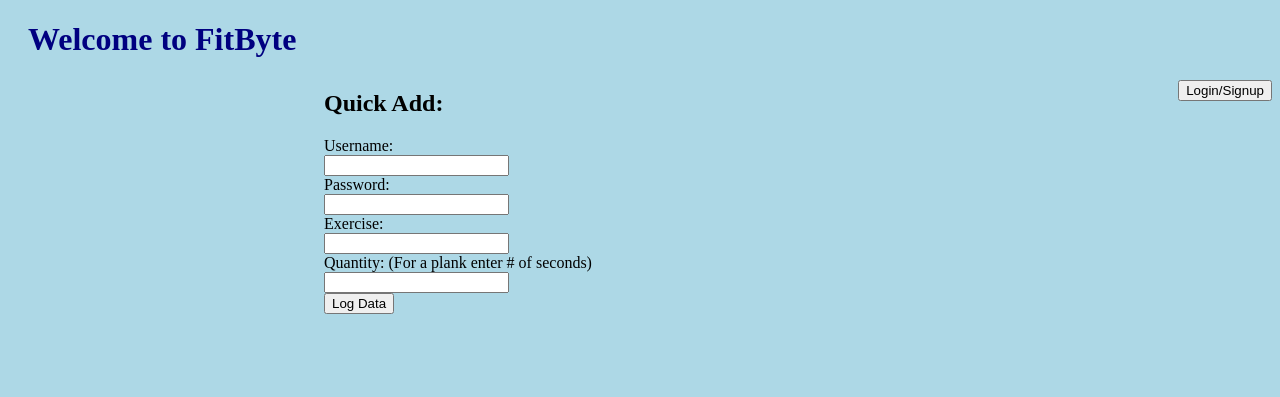
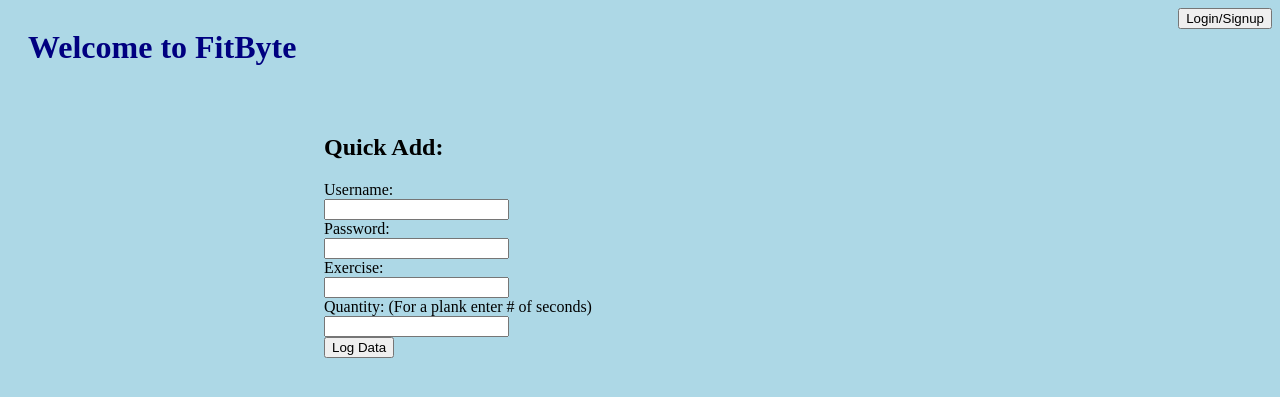
Before and after one commit to JonathanSafer/Fitbyte, a PHP site: page / in a window 1280 px wide. Shown: the top 397 px of the page. Run offline with PHP 8.4, Linux system fonts and the light colour scheme; some libraries are stand-ins or nearby versions.

Commit message:
made login button inline with heading

```diff
--- a/index.php
+++ b/index.php
@@ -12,13 +12,13 @@
     <link rel="stylesheet" href="fitbyte.css">
 </head>
 <body>
-    <h1> Welcome to FitByte </h1>
-    <input type="button" value="Login/Signup" style="float: right;">
+    <h1 style="float: left;"> Welcome to FitByte </h1>
+    <input type="button" value="Login/Signup" style="float: right; display: flex">
 
-    <h2 class=center>Quick Add:</h2>
+    <h2 class=center style="padding-top: 10%">Quick Add:</h2>
 
 
-    <form class=center action="index.php" method="post">
+    <form class=center action="index.php"method="post">
         Username:<br>
         <input type="text" name="username"><br>
         Password:<br>
```
